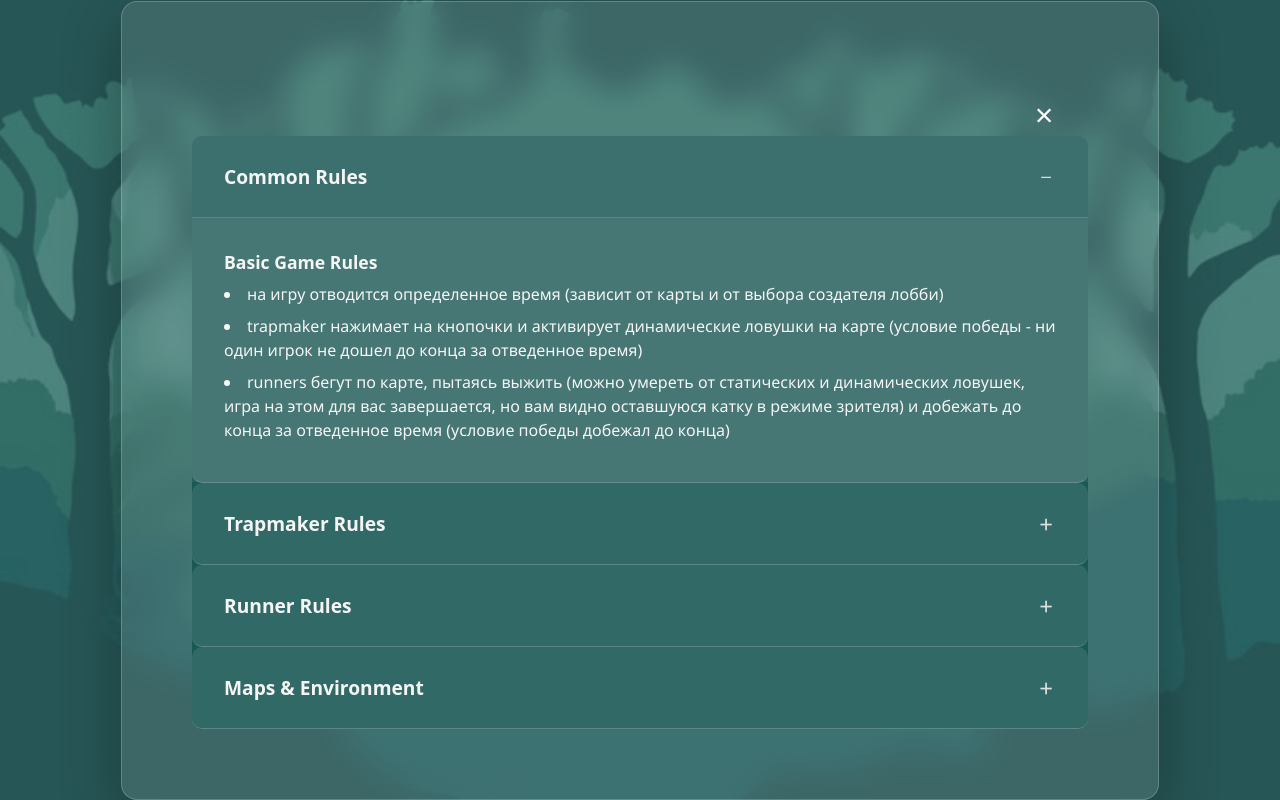
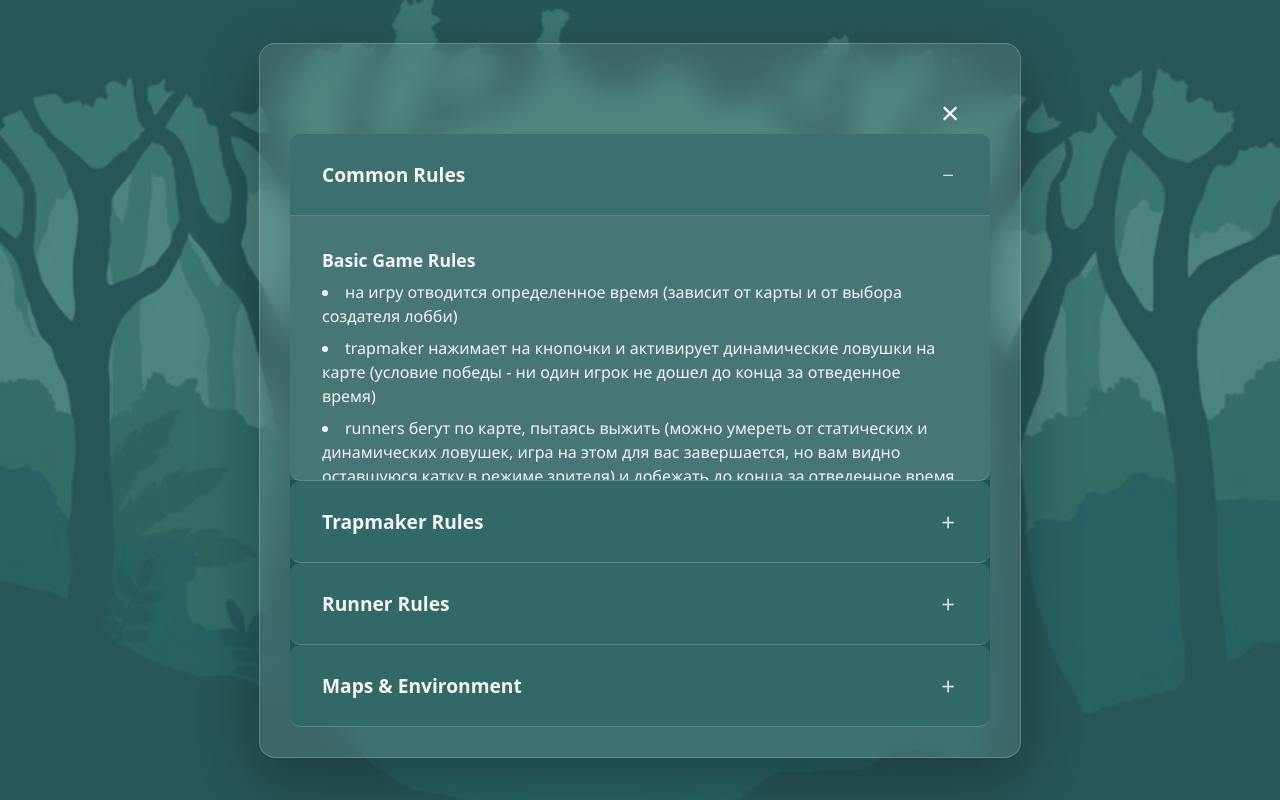
Before and after one commit to nastosinka/oops_trap, a Vue app in the folder oops_trap/: page /#/ in a window 1280 px wide. Both pictures are taken after a click on the button "Rules". Built offline with nearby package versions, Linux system fonts and the light colour scheme; a web font is replaced by a local one; what @vkontakte/vk-bridge would draw is missing.

Commit message:
feat: change design in universal modal

```diff
--- a/oops_trap/src/components/base/UniversalModal.vue
+++ b/oops_trap/src/components/base/UniversalModal.vue
@@ -150,13 +150,14 @@ export default {
   backdrop-filter: blur(15px);
   -webkit-backdrop-filter: blur(15px);
   border: 1px solid rgba(255, 255, 255, 0.2);
+  padding: 30px;
 }
 
 .modal__header {
   display: flex;
   align-items: center;
   justify-content: space-between;
-  padding: 24px 24px 0;
+  padding: 24px 24px 24px;
 }
 
 .modal__title {
@@ -181,55 +182,101 @@ export default {
   border-radius: 8px;
 }
 
-@media (min-width: 992px) {
-  .modal,
-  .modal--stats {
-    width: 70vw;
-    padding: 70px 70px;
+.modal:not(.modal--rules):not(.modal--stats) {
+    width: 80vw;
+    border-radius: 12px;
+    max-width: 350px;
   }
 
-  .modal__title {
-    font-size: 40px;
-  }
-}
+@media (max-width: 768px) {
+    /* масенькие бедолаги */
 
-@media (max-width: 992px) {
-  .modal,
-  .modal--stats {
-    width: 70vw;
-    padding: 55px 55px;
+  .modal:not(.modal--rules):not(.modal--stats) .modal__title {
+    font-size: 18px;
   }
 
-  .modal__title {
-    font-size: 32px;
+  .modal:not(.modal--rules):not(.modal--stats) .modal__close {
+    font-size: 22px;
+    width: 34px;
+    height: 34px;
   }
-}
 
-@media (max-width: 768px) {
-  .modal,
+  /* крупные бедолаги */
+
+  .modal--rules,
   .modal--stats {
-    width: 70vw;
-    padding: 35px 35px;
+    max-width: 700px;
   }
-  .modal__title {
+
+  .modal--rules .modal__header,
+  .modal--stats .modal__header {
+    padding: 20px 20px 0;
+  }
+
+  .modal--rules .modal__title,
+  .modal--stats .modal__title {
     font-size: 24px;
   }
 }
 
-@media (max-width: 576px) {
-  .modal,
+@media (min-width: 768px) {
+  /* масенькие бедолаги */
+
+  .modal:not(.modal--rules):not(.modal--stats) .modal__title {
+    font-size: 24px;
+  }
+
+  .modal:not(.modal--rules):not(.modal--stats) .modal__close {
+    font-size: 28px;
+    width: 40px;
+    height: 40px;
+  }
+
+  /* крупные бедолаги */
+
+  .modal--rules,
   .modal--stats {
-    width: 70vw;
-    border-radius: 12px;
-    padding: 20px 20px;
+    max-width: 700px;
   }
-  .modal__title {
-    font-size: 20px;
+
+  .modal--rules .modal__header,
+  .modal--stats .modal__header {
+    padding: 20px 20px 0;
   }
-  .modal__close {
-    font-size: 28px;
-    width: 36px;
-    height: 36px;
+
+  .modal--rules .modal__title,
+  .modal--stats .modal__title {
+    font-size: 24px;
+  }
+}
+@media (min-width: 1200px) {
+  /* масенькие бедолаги */
+
+  .modal:not(.modal--rules):not(.modal--stats) .modal__title {
+    font-size: 30px;
+  }
+
+  .modal:not(.modal--rules):not(.modal--stats) .modal__close {
+    font-size: 34px;
+    width: 46px;
+    height: 46px;
+  }
+
+  /* крупные бедолаги */
+
+  .modal--rules,
+  .modal--stats {
+    max-width: 700px;
+  }
+
+  .modal--rules .modal__header,
+  .modal--stats .modal__header {
+    padding: 20px 20px 0;
+  }
+
+  .modal--rules .modal__title,
+  .modal--stats .modal__title {
+    font-size: 24px;
   }
 }
 </style>
```
